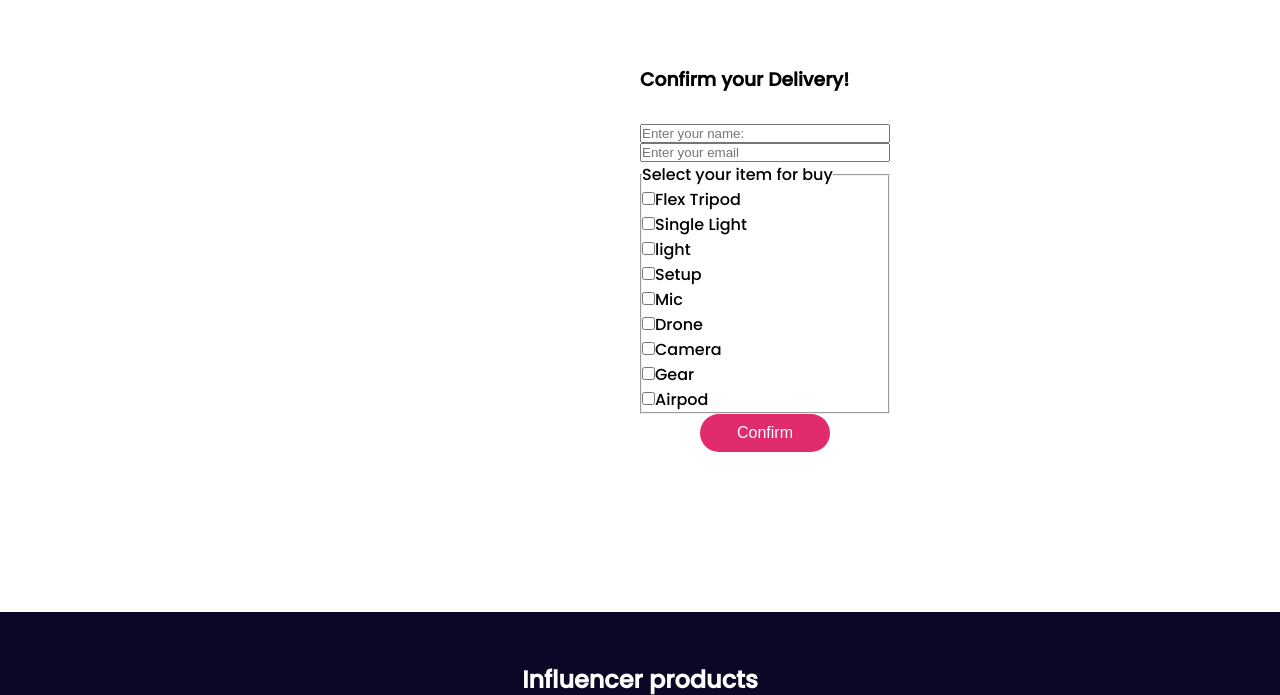
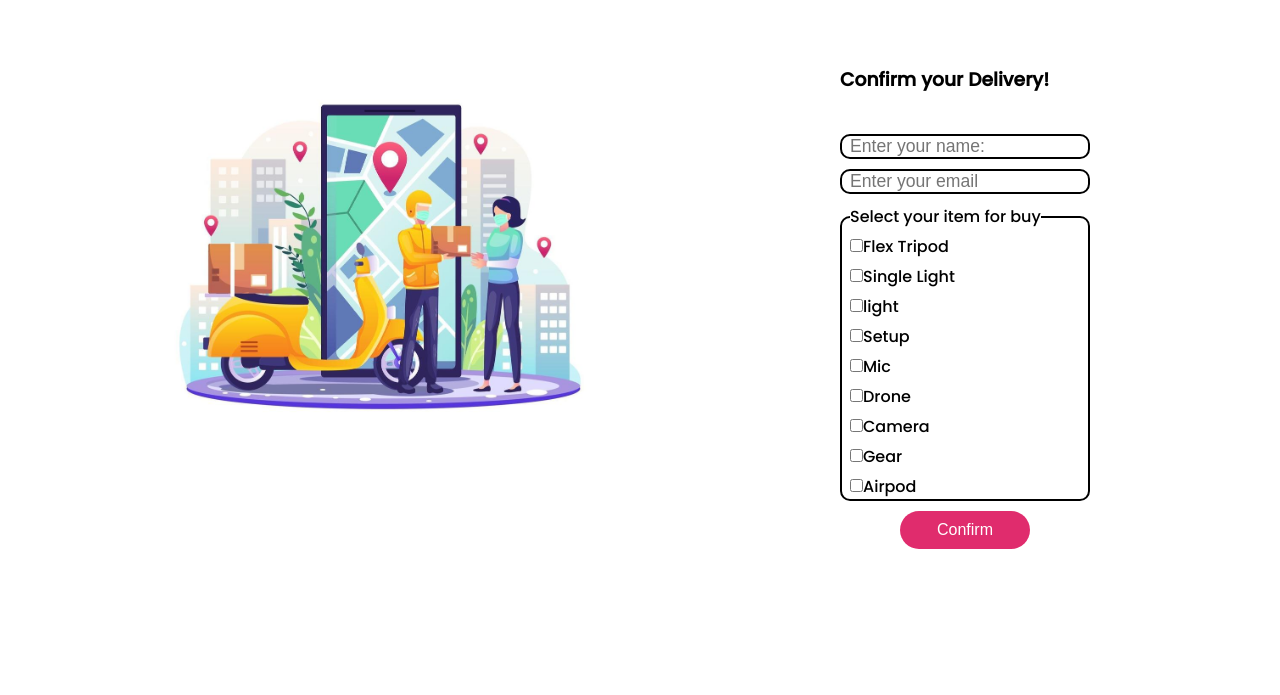
Before and after one commit to SMhamidAzad/influencer-gear-assignment-2, a plain HTML site: page index.html in a window 1280 px wide. Shown: the part 2690-3385 px from the top of the page. Drawn offline with Linux system fonts and the light colour scheme.

Commit message:
final delivery form added

```diff
--- a/css/style.css
+++ b/css/style.css
@@ -95,6 +95,7 @@ footer{
     background-color: #0A0826;
     color: white;
     line-height: 1.5;
+    margin-top: 200px;
 }
 .footer-title{
     text-align: center;
@@ -118,9 +119,29 @@ footer p{
     display: flex;
     flex-direction: column;
     width: 250px;
-
+    border: none;
+}
+.order-form input{
+    border: 2px solid black;
+    margin-top: 10px;
+    font-size: 1.1em;
+    padding-left: 8px;
+    border-radius: 10px;
+}
+fieldset{
+    border: 2px solid black ;
+    padding-left: 8px;
+    border-radius: 10px;
+    margin-top: 10px;
 }
 .confirm{
+    margin-top: 10px;
     margin-left: 60px;
     margin-right: 60px;
 }
+.delivary-order{
+    margin-left: 200px;
+}
+.delivery-img{
+    margin-top: 80px;
+}
--- a/index.html
+++ b/index.html
@@ -240,10 +240,10 @@
         </section>
         <section class="container">
             <div class="banner">
-                <div class="banner-left">
-
+                <div class="banner-right delivery-img">
+                     <img src="delivary-man.jpg" alt="">
                 </div>
-                <banner-right>
+                <div class="banner-right delivary-order">
                     <h3 class="product-title">Confirm your Delivery!</h3>
                     <form class="order-form" action="">
                         <input type="text" placeholder="Enter your name: " required>
@@ -298,7 +298,7 @@
                         </fieldset>
                         <button class="primary-btn confirm">Confirm</button>
                     </form>
-                </banner-right>
+                </div>
             </div>
         </section>
     </main>
```
Also changed, not shown: delivary-man.jpg (added).
